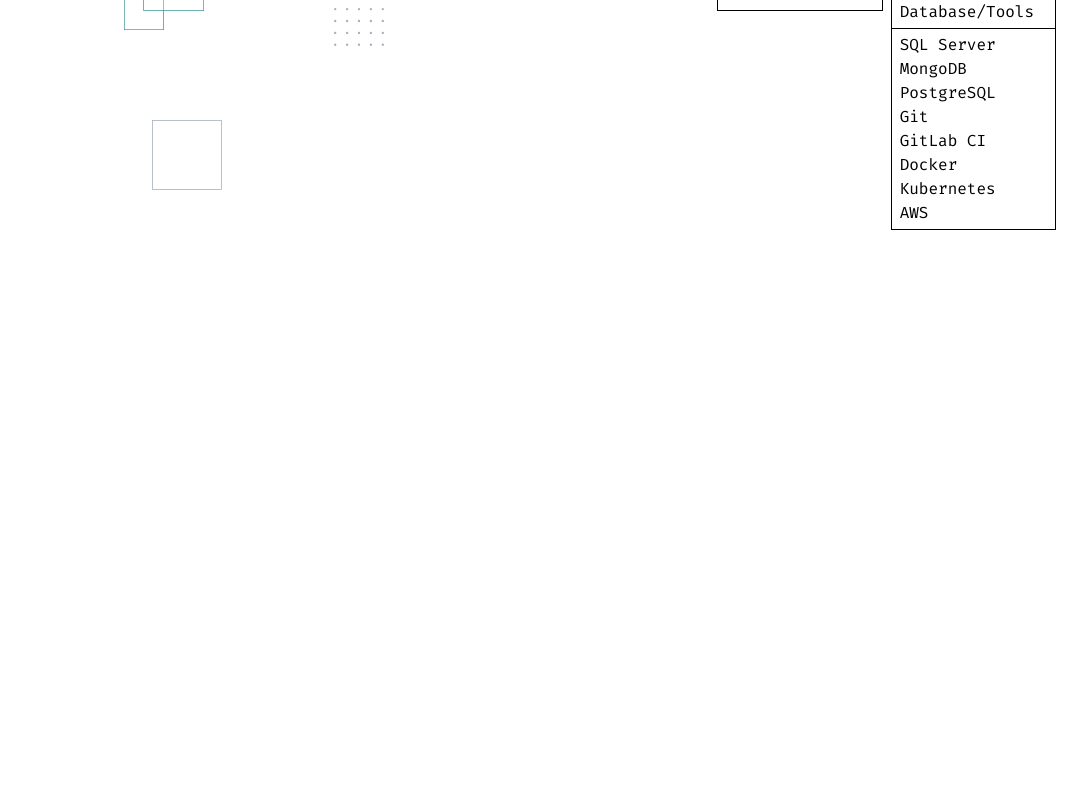
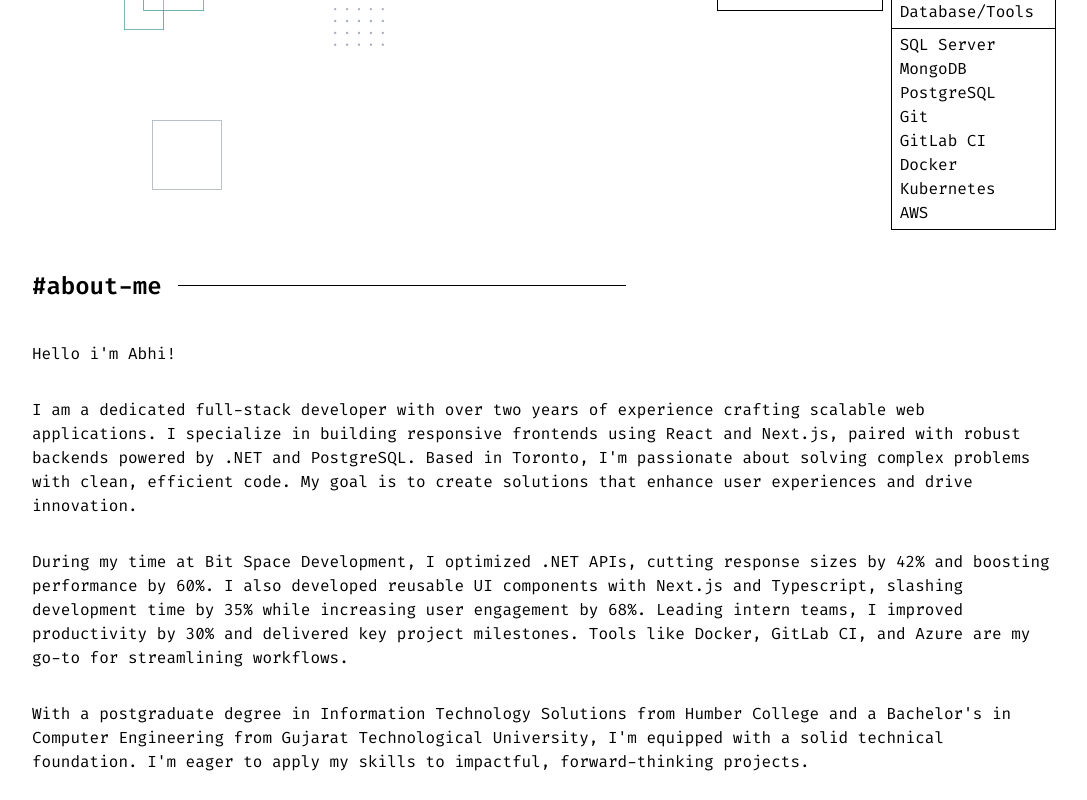
Before and after one commit to abhihpatel98/portfolio, a Next.js app: page / in a window 1280 px wide. Shown: the part 1344-2144 px from the top of the page, without its empty margins (96-1183 px from the left). Before the commit the page ends 1600 px from the top, so only its background shows below. Built offline with nearby package versions, Linux system fonts and the light colour scheme.

Commit message:
Add about-me.tsx add about me section.

```diff
--- /dev/null
+++ b/app/about-me.tsx
@@ -0,0 +1,43 @@
+import TitleWithDevider from "@/components/title-with-devider/title-with-devider";
+
+interface AboutMeProps {}
+
+const AboutMe: React.FC<AboutMeProps> = () => {
+  return (
+    <section className="about-me">
+      <TitleWithDevider>
+        <span className="hash-tag text-primary">#</span>about-me
+      </TitleWithDevider>
+      <div className="about-me-content flex flex-col gap-8">
+        <p>Hello i'm Abhi!</p>
+        <p>
+          I am a dedicated full-stack developer with over two years of
+          experience crafting scalable web applications. I specialize in
+          building responsive frontends using React and Next.js, paired with
+          robust backends powered by .NET and PostgreSQL. Based in Toronto, I'm
+          passionate about solving complex problems with clean, efficient code.
+          My goal is to create solutions that enhance user experiences and drive
+          innovation.
+        </p>
+        <p>
+          During my time at Bit Space Development, I optimized .NET APIs,
+          cutting response sizes by 42% and boosting performance by 60%. I also
+          developed reusable UI components with Next.js and Typescript, slashing
+          development time by 35% while increasing user engagement by 68%.
+          Leading intern teams, I improved productivity by 30% and delivered key
+          project milestones. Tools like Docker, GitLab CI, and Azure are my
+          go-to for streamlining workflows.
+        </p>
+        <p>
+          With a postgraduate degree in Information Technology Solutions from
+          Humber College and a Bachelor's in Computer Engineering from Gujarat
+          Technological University, I'm equipped with a solid technical
+          foundation. I'm eager to apply my skills to impactful,
+          forward-thinking projects.
+        </p>
+      </div>
+    </section>
+  );
+};
+
+export default AboutMe;
--- a/app/page.tsx
+++ b/app/page.tsx
@@ -1,3 +1,4 @@
+import AboutMe from "./about-me";
 import Introduction from "./introduction";
 import Projects from "./projects";
 import Skills from "./skills";
@@ -8,6 +9,7 @@
       <Introduction />
       <Projects />
       <Skills />
+      <AboutMe />
     </>
   );
 }
```
